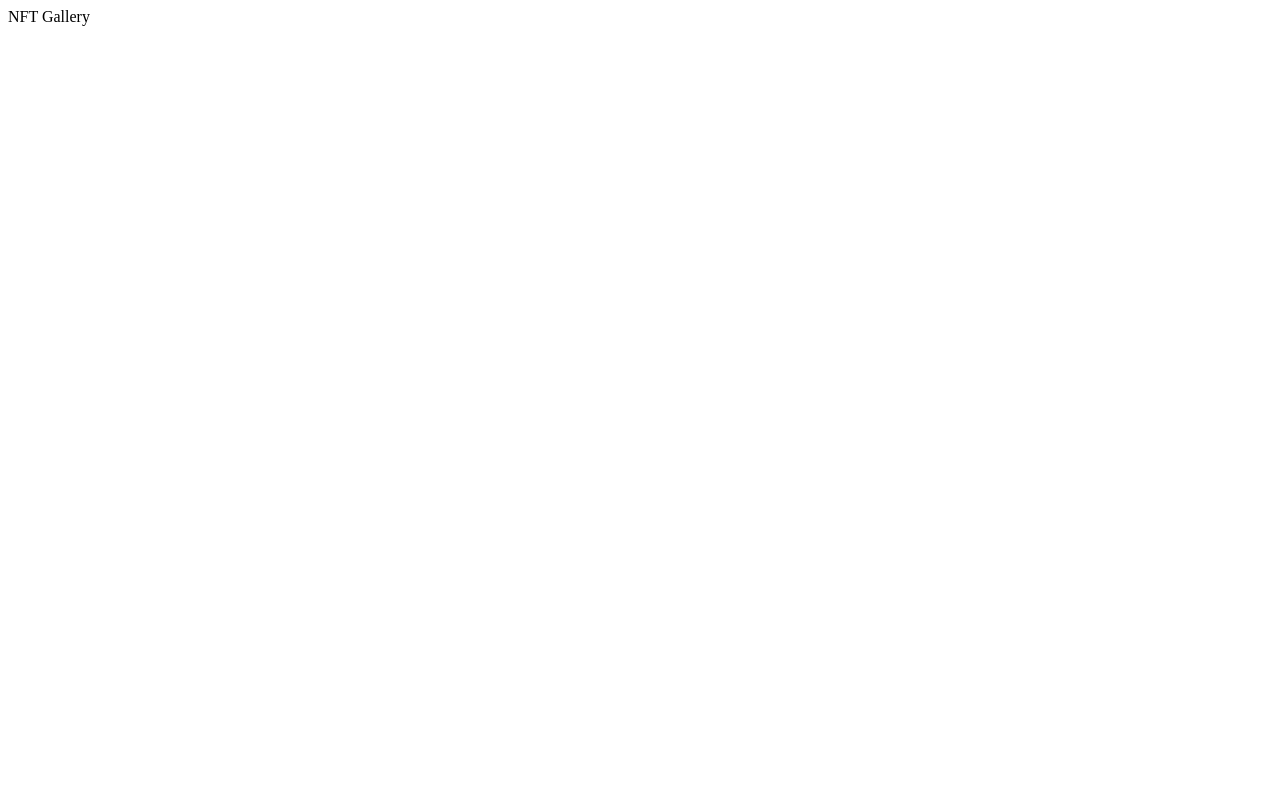
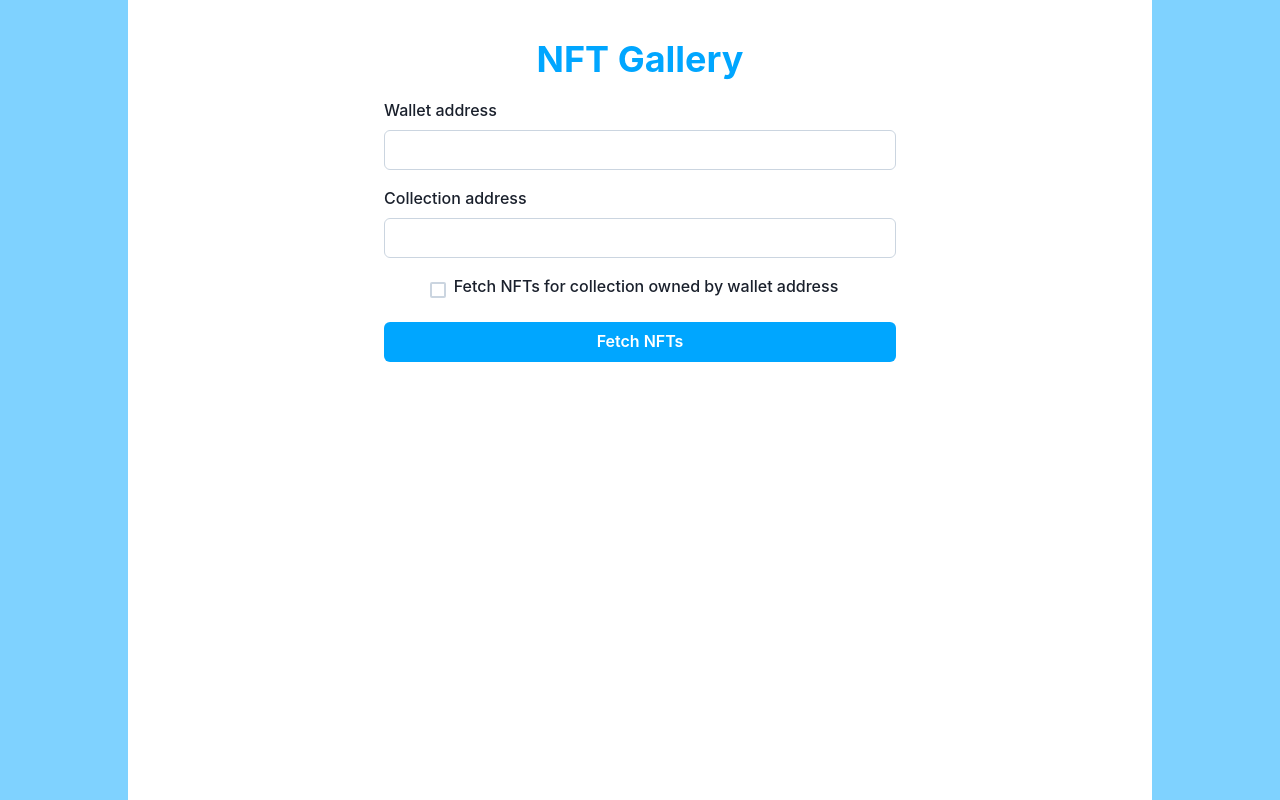
Before and after one commit to tommaay/NFT-Gallery, a Next.js app: page / in a window 1280 px wide. Built offline with nearby package versions, Linux system fonts and the light colour scheme.

Commit message:
Created search form

```diff
--- /dev/null
+++ b/components/SearchForm.js
@@ -0,0 +1,59 @@
+import { useState } from "react";
+import {
+  VStack,
+  FormControl,
+  FormLabel,
+  Input,
+  Checkbox,
+  HStack,
+  Center,
+  Button,
+} from "@chakra-ui/react";
+
+export default function SearchForm({ setNftsData }) {
+  const [walletAddress, setWalletAddress] = useState("");
+  const [collectionAddress, setCollectionAddress] = useState("");
+  const [fetchForCollections, setFetchForCollections] = useState(false);
+
+  return (
+    <form>
+      <VStack spacing="4" w="lg">
+        <FormControl>
+          <FormLabel>Wallet address</FormLabel>
+          <Input
+            type="text"
+            borderColor="gray.300"
+            onChange={(e) => setWalletAddress(e.target.value)}
+          />
+        </FormControl>
+        <FormControl>
+          <FormLabel>Collection address</FormLabel>
+          <Input
+            type="text"
+            borderColor="gray.300"
+            onChange={(e) => setCollectionAddress(e.target.value)}
+          />
+        </FormControl>
+        <FormControl>
+          <Center>
+            <HStack>
+              <Checkbox
+                borderColor="gray.300"
+                onChange={(e) => setFetchForCollections(e.target.checked)}
+              />
+              <FormLabel>Fetch NFTs for collection owned by wallet address</FormLabel>
+            </HStack>
+          </Center>
+        </FormControl>
+        <Button
+          w="full"
+          bg="brand"
+          textColor="white"
+          _hover={{ bg: "white", textColor: "brand", border: "1px", borderColor: "brand" }}
+        >
+          Fetch NFTs
+        </Button>
+      </VStack>
+    </form>
+  );
+}
--- a/next.config.js
+++ b/next.config.js
@@ -2,6 +2,16 @@
 const nextConfig = {
   reactStrictMode: true,
   swcMinify: true,
-}
+  compilerOptions: {
+    baseUrl: ".",
+    paths: {
+      "/components/*": ["components/*"],
+      "/pages/*": ["pages/*"],
+      "/utils/*": ["utils/*"],
+      "/styles/*": ["styles/*"],
+      "/public/*": ["public/*"],
+    },
+  },
+};
 
-module.exports = nextConfig
+module.exports = nextConfig;
--- a/package.json
+++ b/package.json
@@ -12,6 +12,7 @@
     "@chakra-ui/react": "^2.3.5",
     "@emotion/react": "^11.10.4",
     "@emotion/styled": "^11.10.4",
+    "@tanstack/react-query": "^4.10.1",
     "framer-motion": "^7.5.2",
     "next": "12.3.1",
     "react": "18.2.0",
--- a/pages/_app.js
+++ b/pages/_app.js
@@ -1,5 +1,19 @@
+import { QueryClient, QueryClientProvider } from "@tanstack/react-query";
+import { ChakraProvider, Box } from "@chakra-ui/react";
+import { theme } from "/styles/theme";
+
+const queryClient = new QueryClient();
+
 function MyApp({ Component, pageProps }) {
-  return <Component {...pageProps} />;
+  return (
+    <QueryClientProvider client={queryClient}>
+      <ChakraProvider theme={theme}>
+        <Box minH="100vh" bg="bg" px={5}>
+          <Component {...pageProps} />
+        </Box>
+      </ChakraProvider>
+    </QueryClientProvider>
+  );
 }
 
 export default MyApp;
--- a/pages/index.js
+++ b/pages/index.js
@@ -1,15 +1,27 @@
+import { useState } from "react";
 import Head from "next/head";
+import { Container, Box, Text, VStack } from "@chakra-ui/react";
+import SearchForm from "/components/SearchForm";
 
 export default function Home() {
+  const [nftsData, setNftsData] = useState([]);
+
   return (
-    <div>
+    <Container py="8" px="6" bg="white" minH="100vh" maxW="container.lg">
       <Head>
         <title>Road to Web3 - NFT Gallery</title>
         <meta name="description" content="NFT gallery to search and display NFTs" />
         <link rel="icon" href="/favicon.ico" />
       </Head>
 
-      <main>NFT Gallery</main>
-    </div>
+      <Box as="main">
+        <VStack spacing="3">
+          <Text fontSize="4xl" fontWeight="bold" color="brand">
+            NFT Gallery
+          </Text>
+          <SearchForm setNftsData={setNftsData} />
+        </VStack>
+      </Box>
+    </Container>
   );
 }
--- /dev/null
+++ b/styles/theme.js
@@ -0,0 +1,8 @@
+import { extendTheme } from "@chakra-ui/react";
+
+export const theme = extendTheme({
+  colors: {
+    brand: "#00a6ff",
+    bg: "rgb(0 166 255 / 0.5)",
+  },
+});
--- /dev/null
+++ b/utils/index.js
@@ -0,0 +1,3 @@
+export const convertPxToRem = (px) => {
+  return `${px / 16}rem`;
+};
```
Also changed, not shown: 2 other files (tests, documents, lock files or other folders).
